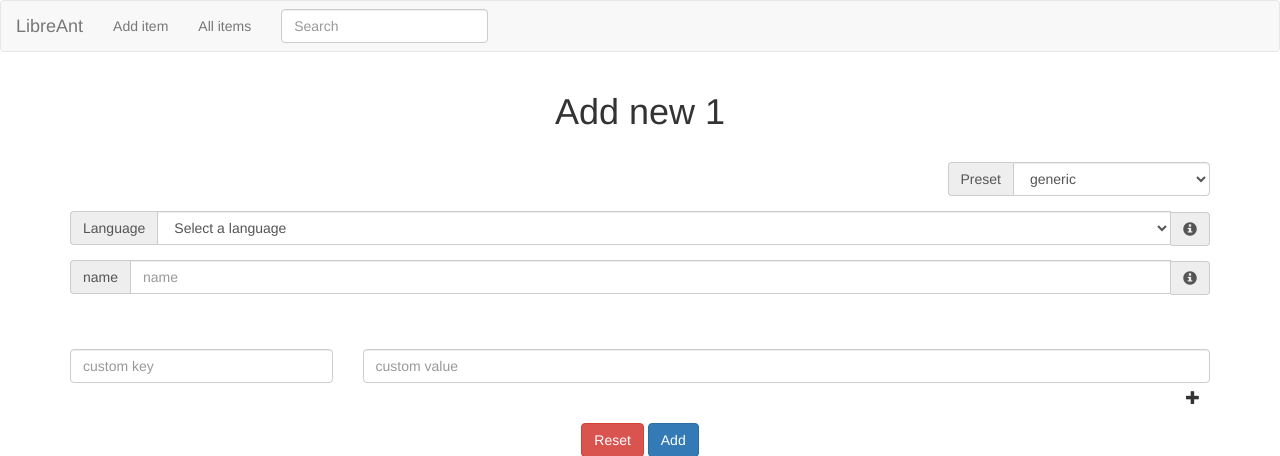
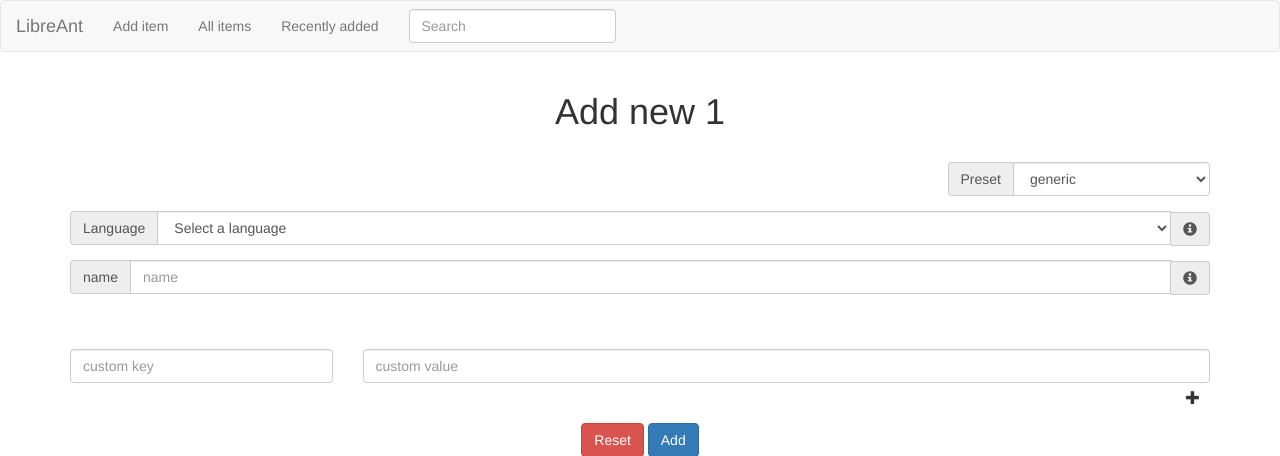
Before and after one commit to insomnia-lab/libreant, a Flask app: template webant/templates/add.html in a window 1280 px wide. Shown: the top 456 px of the page. Run offline with Flask 2, Linux system fonts and the light colour scheme; the template is opened without the code that fills it: most values are stand-ins (such as "Sample title", 1, 10 or a date in 2020); parts of the project's set-up code (start-up, migrations or seed data) failed here and were passed over; some libraries are stand-ins or nearby versions.

Commit message:
[ templates ] highlight navbar entries based on request path

```diff
--- a/webant/templates/navbar.html
+++ b/webant/templates/navbar.html
@@ -1,4 +1,4 @@
-{% macro navbar(search=True,search_query="") %}
+{% macro navbar(search=True, search_query="") %}
 <nav class="navbar navbar-default">
     <div class="container-fluid">
 
@@ -13,8 +13,13 @@
 
         <div class="navbar-collapse collapse" id="navbar-responsive-collapse">
             <ul class="nav navbar-nav">
-                <li><a href="{{url_for('add')}}">{%trans%}Add item{%endtrans%}</a></li>
+                <li class="{{ "active" if request.path == url_for('add') }}">
+                    <a href="{{url_for('add')}}">{%trans%}Add item{%endtrans%}</a>
+                </li>
                 <li><a href="{{url_for('search',q='*:*')}}">{%trans%}All items{%endtrans%}</a></li>
+                <li class="{{ "active" if request.path == url_for('recents') }}">
+                    <a href="{{url_for('recents')}}">{%trans%}Recently added{%endtrans%}</a>
+                </li>
             </ul>
             {% if search %}
             <form class="navbar-form navbar-left" action="{{url_for('search')}}">
```
